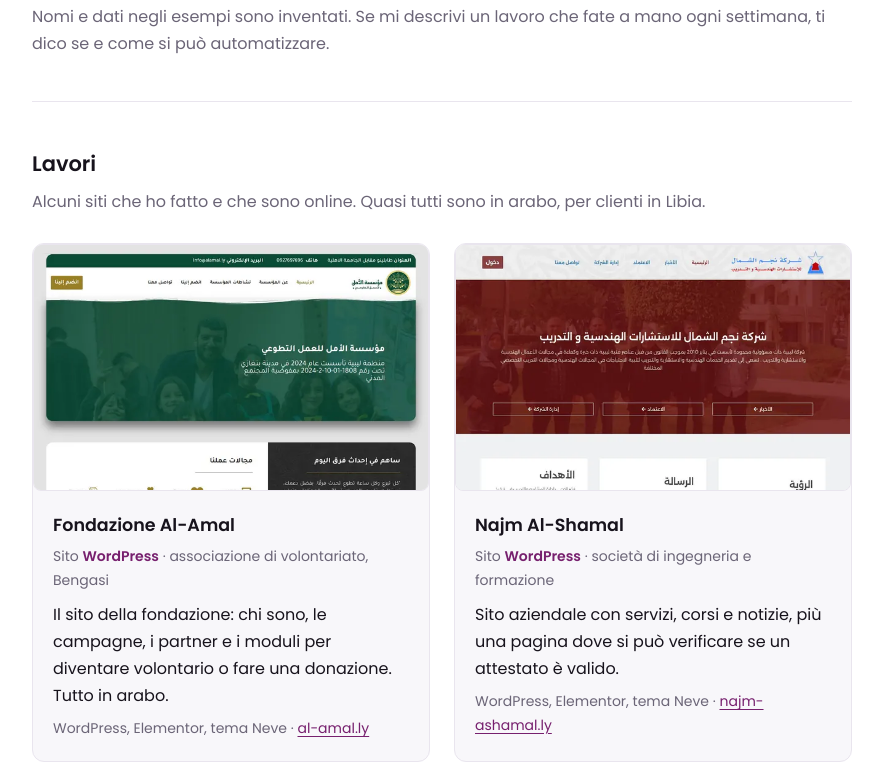
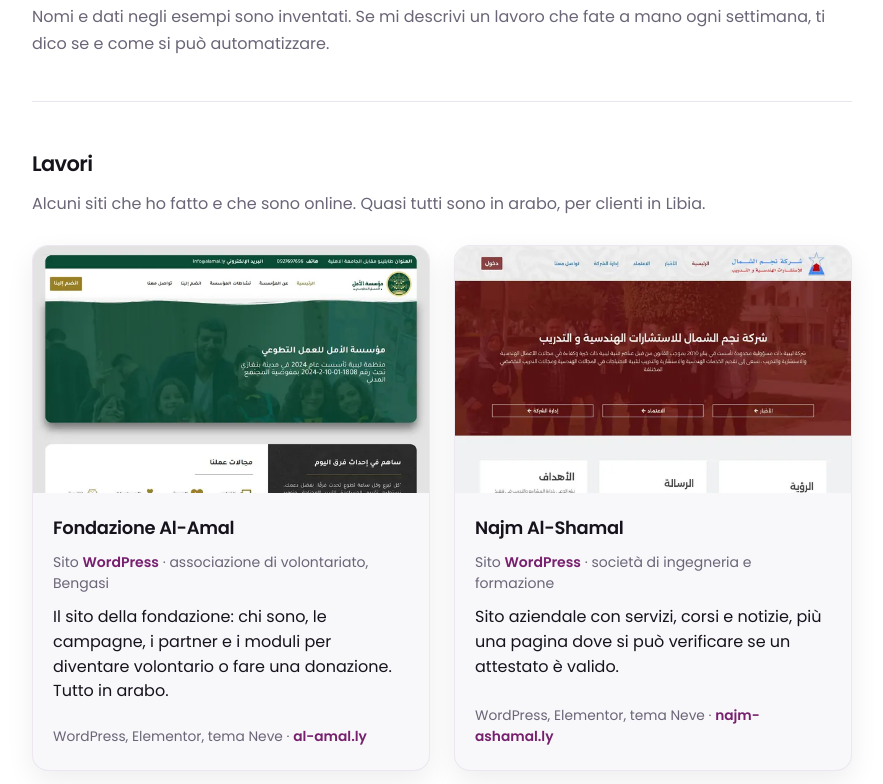
Before and after one commit to awam97/awam97.github.io, a plain HTML site: page index.html in a window 1280 px wide. Shown: the part 2973-3757 px from the top of the page, without its empty margins (198-1081 px from the left). Drawn offline with Linux system fonts and the light colour scheme.

Commit message:
Polish portfolio presentation and project cards

```diff
--- a/index.html
+++ b/index.html
@@ -143,6 +143,25 @@ footer img{height:40px;width:auto}
 footer a{color:#fff}
 .project-placeholder{display:flex!important;align-items:center;justify-content:center;color:var(--purple);font-weight:600;text-decoration:none;background:var(--bg-2)}
 .project-placeholder:hover{color:var(--purple-dark);background:var(--line)}
+
+/* Portfolio polish */
+#lavori{scroll-margin-top:32px}
+#lavori>h2{letter-spacing:-.03em;margin-bottom:8px}
+#lavori>p{max-width:680px;color:var(--muted);margin-bottom:28px}
+#projects{display:grid;grid-template-columns:repeat(auto-fit,minmax(280px,1fr));gap:24px;align-items:stretch}
+#projects .project{position:relative;display:flex;flex-direction:column;gap:0;padding:0;border:1px solid color-mix(in srgb,var(--line) 82%,transparent);border-radius:16px;overflow:hidden;background:var(--bg-2);box-shadow:0 10px 28px rgba(20,12,35,.07);transition:transform .2s ease,box-shadow .2s ease,border-color .2s ease}
+#projects .project:hover{transform:translateY(-5px);border-color:color-mix(in srgb,var(--purple) 45%,var(--line));box-shadow:0 18px 38px rgba(20,12,35,.14)}
+#projects .project .shot{display:block;width:100%;aspect-ratio:16/10;border:0;border-radius:0;background:var(--bg-2);overflow:hidden}
+#projects .project .shot img{display:block;width:100%;height:100%;object-fit:cover;transition:transform .35s ease}
+#projects .project:hover .shot img{transform:scale(1.04)}
+#projects .project>div{display:flex;flex:1;flex-direction:column;padding:20px 20px 22px}
+#projects .project h3{margin:0 0 8px;font-size:1.12rem;letter-spacing:-.015em}
+#projects .project p{margin:0 0 10px;line-height:1.55}
+#projects .project .stack{margin-top:auto;margin-bottom:0;padding-top:12px;font-size:.86rem;color:var(--muted)}
+#projects .project .stack a{color:var(--purple);font-weight:600;text-decoration:none}
+#projects .project .stack a:hover{text-decoration:underline}
+.sr-only{position:absolute;width:1px;height:1px;padding:0;margin:-1px;overflow:hidden;clip:rect(0,0,0,0);white-space:nowrap;border:0}
+@media (max-width:640px){#projects{grid-template-columns:1fr;gap:18px}#projects .project>div{padding:18px}}
 </style>
 </head>
 <body>
```
